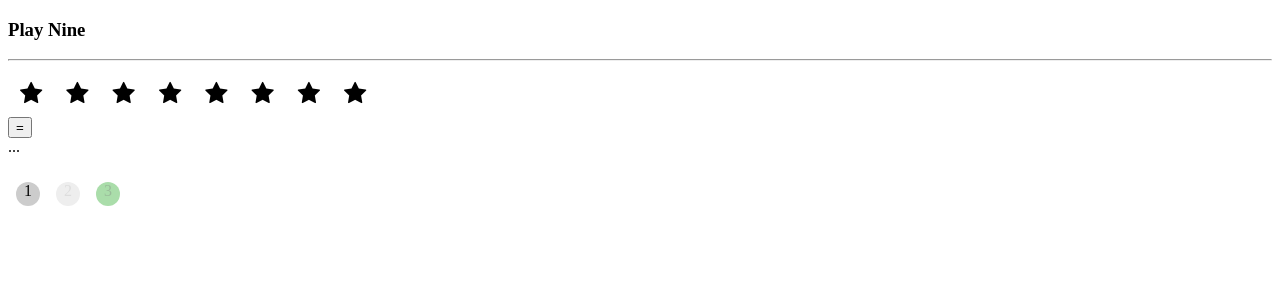
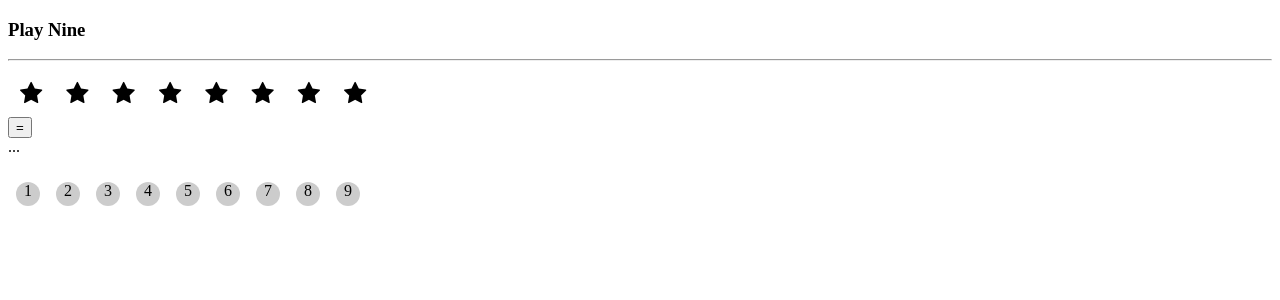
Before and after one commit to edwinchen85/play_nine_game_in_react, a React app: page / in a window 1280 px wide. Shown: the top 300 px of the page. Built offline with nearby package versions, Linux system fonts and the light colour scheme.

Commit message:
Install and import lodash. Dynamic render array of numbers in Number frame.

```diff
--- a/package.json
+++ b/package.json
@@ -39,6 +39,7 @@
   },
   "dependencies": {
     "font-awesome": "4.7.0",
+    "lodash": "4.17.4",
     "prop-types": "15.5.10",
     "react": "15.4.2",
     "react-dom": "15.4.2"
--- a/src/js/App.js
+++ b/src/js/App.js
@@ -1,4 +1,5 @@
 import React from 'react';
+import _ from 'lodash';
 
 const Stars = (props) => {
   const numberOfStars = 1 + Math.floor(Math.random() * 9);
@@ -31,12 +32,14 @@
 }
 
 const Numbers = (props) => {
+  const arrayOfNumbers = _.range(1, 10);
+
   return (
     <div className="panel text-center">
       <div>
-        <span>1</span>
-        <span className="selected">2</span>
-        <span className="used">3</span>
+        {
+          arrayOfNumbers.map((number, i) => <span key={i}>{number}</span>)
+        }
       </div>
     </div>
   );
```
Also changed, not shown: 1 other file (tests, documents, lock files or other folders).
